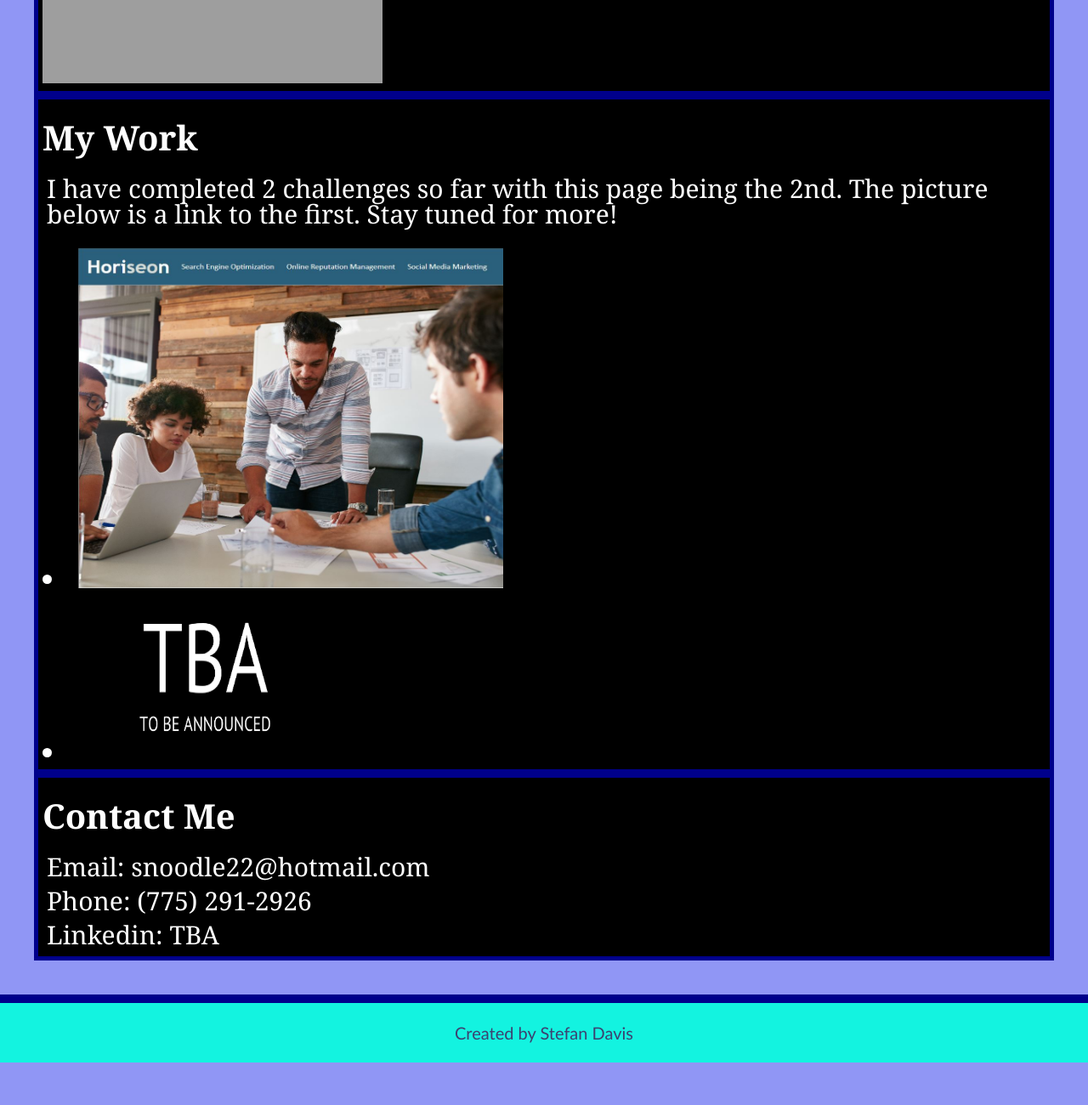
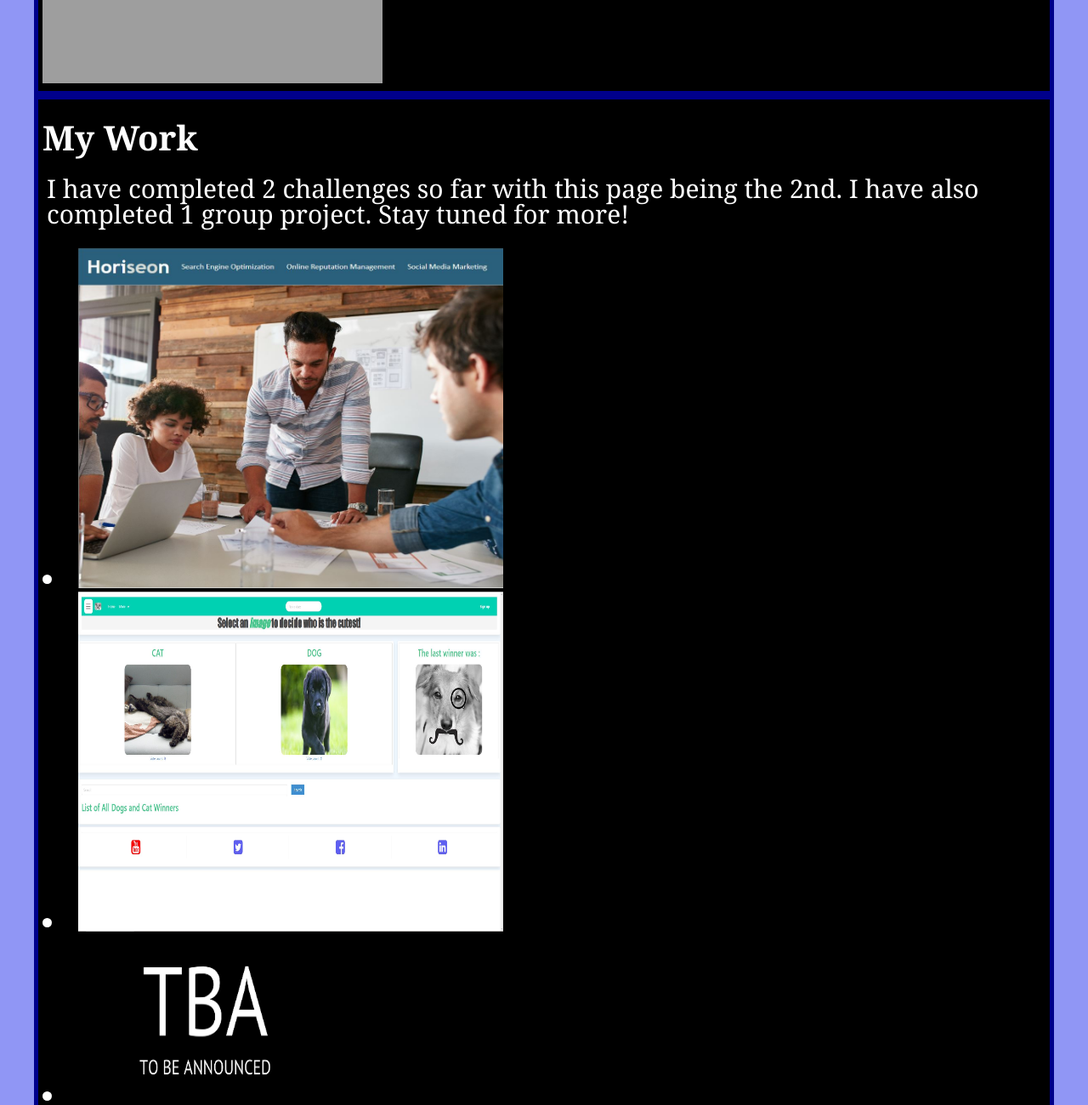
Before and after one commit to StefanPDavis/challenge2-portfolio, a plain HTML site: page index.html in a window 1280 px wide. Shown: the part 1348-2648 px from the top of the page at 85% size. Before the commit the page ends 2598 px from the top, so only its background shows below. Drawn offline with Linux system fonts and the light colour scheme; grey boxes are pictures that could not be loaded.

Commit message:
added link to group project

```diff
--- a/index.html
+++ b/index.html
@@ -56,10 +56,14 @@
                 <div class="work">
                 <h2>My Work</h2>
                 <p>
-                    I have completed 2 challenges so far with this page being the 2nd. The picture below is a
-                    link to the first. Stay tuned for more!
+                    I have completed 2 challenges so far with this page being the 2nd. I have also completed
+                    1 group project. Stay tuned for more!
+                </p>
                         <li><a href="https://github.com/StefanPDavis/challenge-1.git">
                             <img src="main/assets/images/challenge1.JPG" alt="first challenge website"></a>
+                        </li>
+                        <li><a href="https://github.com/StefanPDavis/project-bart.git">
+                            <img src="main/assets/images/project-1 screenshot.JPG" alt="first group project website"></a>
                         </li>
                 </div>
                 <div class="tba">
```
Also changed, not shown: main/assets/images/project-1 screenshot.JPG (added).
